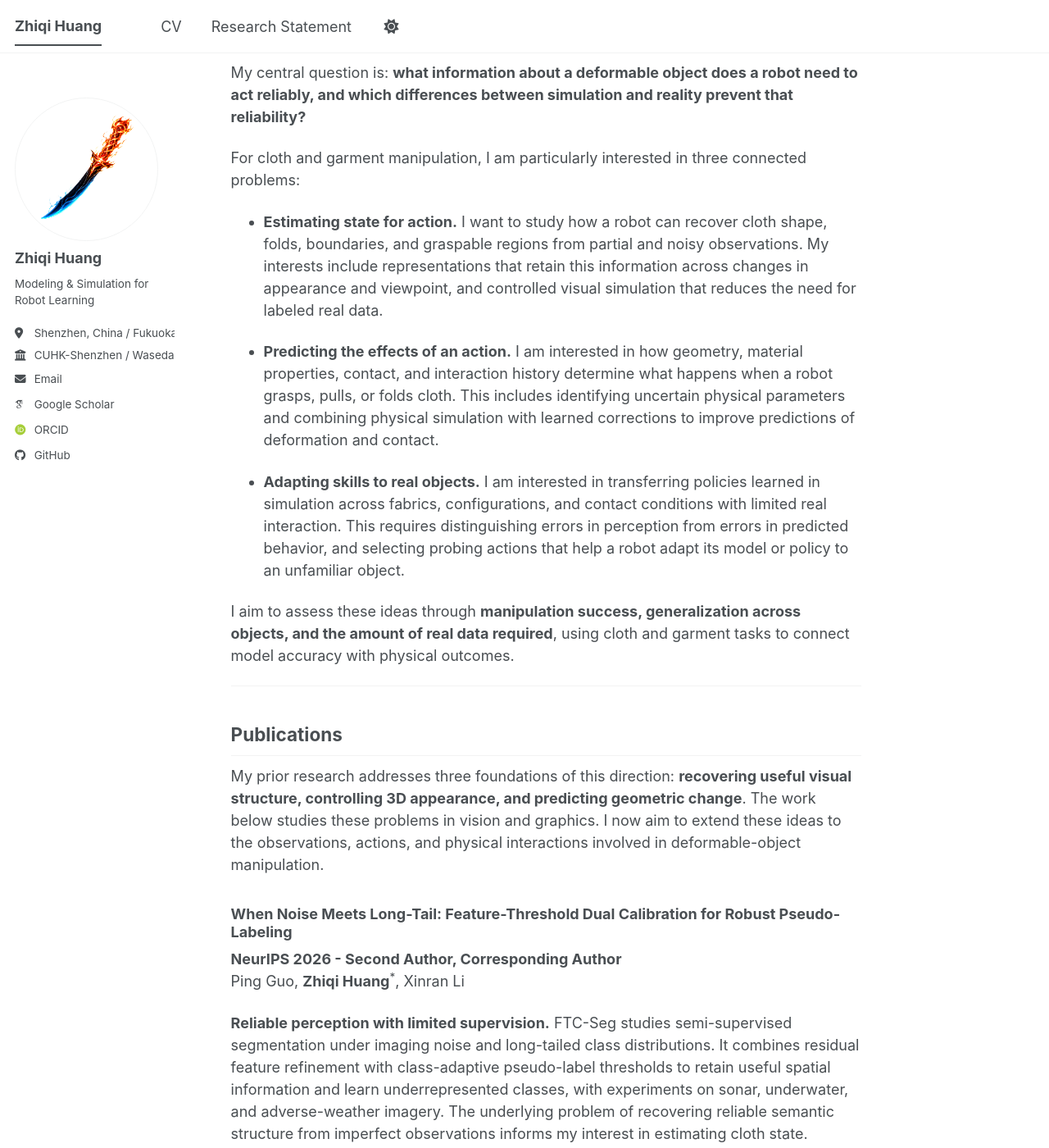
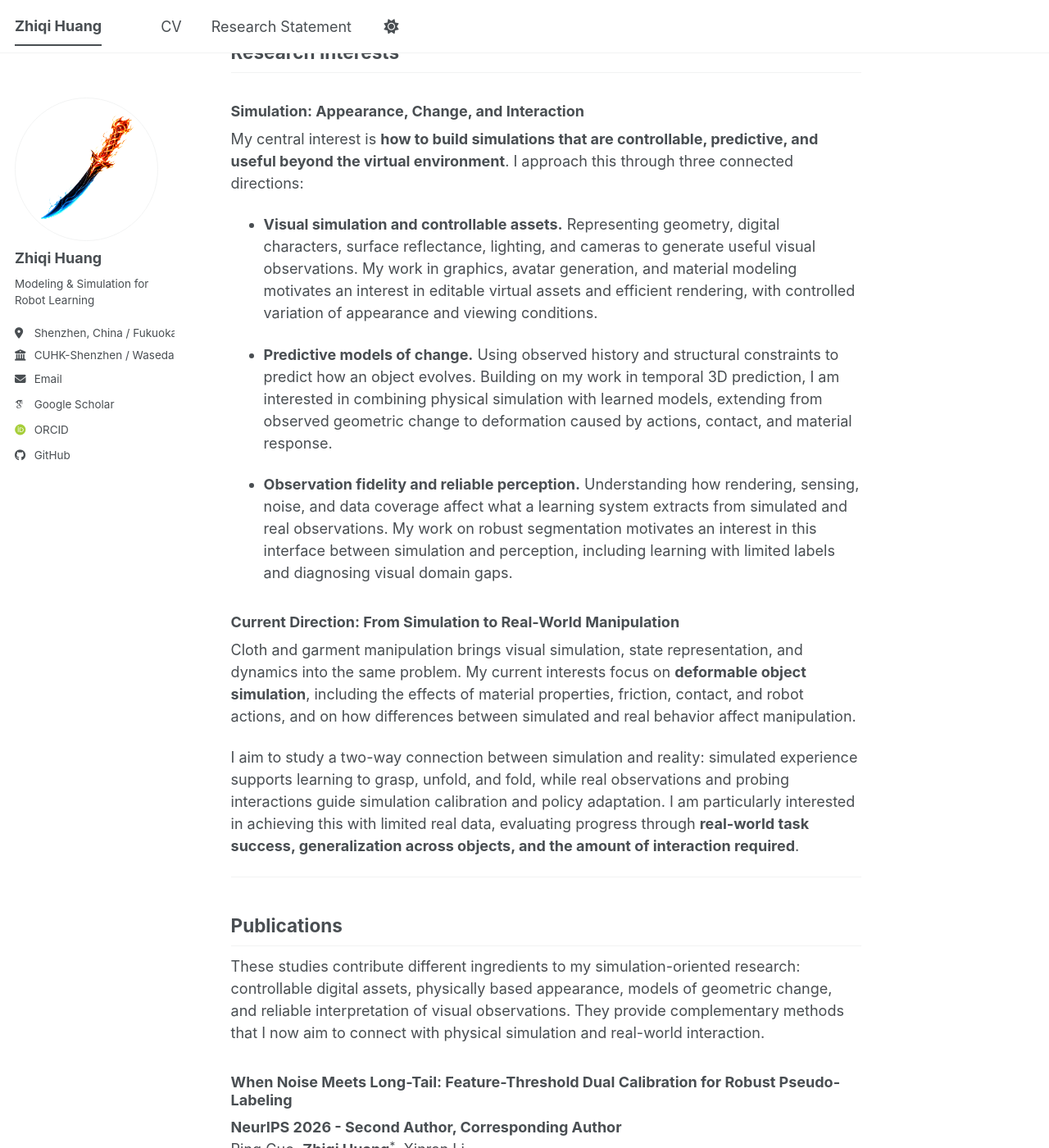
Before and after one commit to huang-zhiqi/huang-zhiqi.github.io, a Jekyll site: the page built from _pages/about.md, in a window 1280 px wide and 1400 px high, scrolled down 846 px. Shown: the whole window at 82% size. Built offline with Jekyll 4.4.1, drawn with Linux system fonts in a browser that asks for light colours; some web fonts are replaced; a script bundle is joined from its source files by our own code; library files that are not in the unit come from our copies; some of the changed text lies outside the part shown.

Commit message:
以仿真为主线

```diff
--- a/_pages/about.md
+++ b/_pages/about.md
@@ -1,18 +1,18 @@
 ---
 permalink: /
 title: "Zhiqi Huang"
-excerpt: "Research interests in robotic manipulation of deformable objects, with an emphasis on modeling, simulation, and sim-to-real transfer"
+excerpt: "Simulation of appearance and change, with current interests in deformable object manipulation and sim-to-real transfer"
 author_profile: true
 redirect_from:
   - /about/
   - /about.html
 ---
 
-My current research interests focus on **robotic manipulation of deformable objects**, particularly reliable grasping, unfolding, and folding of **cloth and garments**. I am interested in how **modeling and simulation** can support **sim-to-real transfer**, enabling robots to adapt these skills to real objects with limited additional interaction.
+I am a **Research Assistant at The Chinese University of Hong Kong, Shenzhen (CUHK-Shenzhen)** and an **M.Phil. student in Information Architecture at Waseda University**. My research interests center on **simulation**, from building controllable virtual representations to connecting simulated experience with the physical world.
 
-I am a **Research Assistant at The Chinese University of Hong Kong, Shenzhen (CUHK-Shenzhen)** and an **M.Phil. student in Information Architecture at Waseda University**.
+My background spans **graphics engines and efficient rendering, digital avatars, physically based materials, prediction of 3D change, and robust visual perception**. I view these as complementary components of simulation: what is represented, how it appears, how it changes, and how its observations are interpreted. My earlier work develops the visual, predictive, and computational foundations of this perspective.
 
-My path toward this goal began with **real-time rendering and material systems** at **4399 Games**, followed by research on controllable 3D representations, material generation, temporal modeling, and perception with limited supervision. These experiences shape my interest in connecting **what a robot observes with how an object responds to its actions**: representing cloth state, modeling deformation, and understanding which gaps between simulation and reality prevent successful manipulation.
+I am now interested in extending this work toward **deformable object simulation and sim-to-real transfer**, particularly for robotic manipulation of cloth and garments. My goal is to make simulation useful for real-world interaction: using virtual experience to support learning, and real observations and interactions to identify and correct simulation errors. This connects my background in virtual representations with the physical behavior and adaptation required on real robots.
 
 ## News
 
@@ -25,32 +25,34 @@ My path toward this goal began with **real-time rendering and material systems**
 
 ## Research Interests
 
-### Robotic Manipulation of Deformable Objects
+### Simulation: Appearance, Change, and Interaction
 
-My central question is: **what information about a deformable object does a robot need to act reliably, and which differences between simulation and reality prevent that reliability?**
+My central interest is **how to build simulations that are controllable, predictive, and useful beyond the virtual environment**. I approach this through three connected directions:
 
-For cloth and garment manipulation, I am particularly interested in three connected problems:
+* **Visual simulation and controllable assets.** Representing geometry, digital characters, surface reflectance, lighting, and cameras to generate useful visual observations. My work in graphics, avatar generation, and material modeling motivates an interest in editable virtual assets and efficient rendering, with controlled variation of appearance and viewing conditions.
 
-* **Estimating state for action.** I want to study how a robot can recover cloth shape, folds, boundaries, and graspable regions from partial and noisy observations. My interests include representations that retain this information across changes in appearance and viewpoint, and controlled visual simulation that reduces the need for labeled real data.
+* **Predictive models of change.** Using observed history and structural constraints to predict how an object evolves. Building on my work in temporal 3D prediction, I am interested in combining physical simulation with learned models, extending from observed geometric change to deformation caused by actions, contact, and material response.
 
-* **Predicting the effects of an action.** I am interested in how geometry, material properties, contact, and interaction history determine what happens when a robot grasps, pulls, or folds cloth. This includes identifying uncertain physical parameters and combining physical simulation with learned corrections to improve predictions of deformation and contact.
+* **Observation fidelity and reliable perception.** Understanding how rendering, sensing, noise, and data coverage affect what a learning system extracts from simulated and real observations. My work on robust segmentation motivates an interest in this interface between simulation and perception, including learning with limited labels and diagnosing visual domain gaps.
 
-* **Adapting skills to real objects.** I am interested in transferring policies learned in simulation across fabrics, configurations, and contact conditions with limited real interaction. This requires distinguishing errors in perception from errors in predicted behavior, and selecting probing actions that help a robot adapt its model or policy to an unfamiliar object.
+### Current Direction: From Simulation to Real-World Manipulation
 
-I aim to assess these ideas through **manipulation success, generalization across objects, and the amount of real data required**, using cloth and garment tasks to connect model accuracy with physical outcomes.
+Cloth and garment manipulation brings visual simulation, state representation, and dynamics into the same problem. My current interests focus on **deformable object simulation**, including the effects of material properties, friction, contact, and robot actions, and on how differences between simulated and real behavior affect manipulation.
+
+I aim to study a two-way connection between simulation and reality: simulated experience supports learning to grasp, unfold, and fold, while real observations and probing interactions guide simulation calibration and policy adaptation. I am particularly interested in achieving this with limited real data, evaluating progress through **real-world task success, generalization across objects, and the amount of interaction required**.
 
 ---
 
 ## Publications
 
-My prior research addresses three foundations of this direction: **recovering useful visual structure, controlling 3D appearance, and predicting geometric change**. The work below studies these problems in vision and graphics. I now aim to extend these ideas to the observations, actions, and physical interactions involved in deformable-object manipulation.
+These studies contribute different ingredients to my simulation-oriented research: controllable digital assets, physically based appearance, models of geometric change, and reliable interpretation of visual observations. They provide complementary methods that I now aim to connect with physical simulation and real-world interaction.
 
 ### When Noise Meets Long-Tail: Feature-Threshold Dual Calibration for Robust Pseudo-Labeling
 
 **NeurIPS 2026 - Second Author, Corresponding Author**<br>
 Ping Guo, **Zhiqi Huang**<sup>*</sup>, Xinran Li
 
-**Reliable perception with limited supervision.** FTC-Seg studies semi-supervised segmentation under imaging noise and long-tailed class distributions. It combines residual feature refinement with class-adaptive pseudo-label thresholds to retain useful spatial information and learn underrepresented classes, with experiments on sonar, underwater, and adverse-weather imagery. The underlying problem of recovering reliable semantic structure from imperfect observations informs my interest in estimating cloth state.
+**Reliable perception under imperfect observation conditions.** FTC-Seg studies semi-supervised image segmentation under imaging noise and long-tailed class distributions, combining residual feature refinement with class-adaptive pseudo-label thresholds. Evaluated on sonar, underwater, and adverse-weather imagery, it addresses reliable learning from limited and uneven supervision. This motivates my interest in how simulated observations can support perception that remains useful under real-world noise and visual variation.
 
 <a class="pub-link" href="https://arxiv.org/abs/2609.33668">arXiv</a>
 <a class="pub-link" href="https://github.com/pingggg516/FTC-Seg">Code</a>
@@ -60,7 +62,7 @@ Ping Guo, **Zhiqi Huang**<sup>*</sup>, Xinran Li
 **IEEE ICASSP 2026 - First Author, Corresponding Author**<br>
 **Zhiqi Huang**<sup>*</sup>, Dulongkai Cui, Jinglu Hu
 
-**Semantic constraints for 3D modeling.** SIE3D generates expressive 3D head avatars from a single image and descriptive text, balancing control over expression and appearance with identity preservation. It studies how semantic conditioning and an expression-aware loss can guide 3D generation. This motivates my interest in models that preserve task-relevant object features while representing changes in state, a question I want to pursue in deformable-object manipulation.
+**Digital avatars for visual simulation.** SIE3D generates expressive 3D head avatars from a single image and descriptive text. Semantic conditioning and an expression-aware loss balance control over expression and appearance with identity preservation. The resulting digital representations model human appearance and can be rendered from different viewpoints, contributing to the controllable character and asset side of visual simulation.
 
 <a class="pub-link" href="https://huang-zhiqi.github.io/SIE3D/">Project Page</a>
 <a class="pub-link" href="https://doi.org/10.1109/ICASSP55912.2026.11462135">IEEE Xplore</a>
@@ -73,13 +75,13 @@ Ping Guo, **Zhiqi Huang**<sup>*</sup>, Xinran Li
 
 **First Author - Manuscript Under Review**
 
-Research on text-guided generation of relightable 3D materials. This work motivates my interest in varying material appearance and lighting while keeping cloth geometry fixed, to study which visual differences affect a robot's estimate of object state.
+**Surface reflectance for visual simulation.** Research on translating detailed material descriptions into controllable, relightable 3D appearance. This addresses the optical side of simulation: representing how surface properties respond to light so that the same asset can be rendered under different viewing and illumination conditions.
 
 ### Temporal Modeling of 3D Medical Images
 
 **First Author - Manuscript Under Review**
 
-Research on forecasting structural and appearance changes from longitudinal 3D medical images. The use of observation history to predict geometric change motivates my interest in models that also account for robot actions and contact when predicting cloth deformation.
+**Data-driven models of 3D evolution.** Research on forecasting structural and appearance changes from longitudinal 3D medical images, using observation history and structural consistency to guide prediction. It motivates my interest in predictive simulation: learning models of how a state evolves over time and, in future work, how such models can complement physical simulators.
 
 ---
 
@@ -89,22 +91,22 @@ Research on forecasting structural and appearance changes from longitudinal 3D m
 
 **Research Assistant** - *Jul. 2026 - Present*
 
-Research interests focus on **robotic manipulation of cloth and garments**, with an emphasis on modeling deformation and contact, diagnosing simulation errors, and adapting manipulation skills with limited real-world data.
+Research interests in **deformable object simulation and sim-to-real transfer** for cloth and garment manipulation, with an emphasis on using real observations and interactions to calibrate simulation and support adaptation on physical robots.
 
 ### Waseda University
 
 **Research Assistant** - *2024 - 2025*
 
-Researched **controllable 3D representations and relightable material generation**, using visual and semantic cues to model structure and appearance. This work shapes my interest in distinguishing cloth geometry from appearance when building representations for robot perception and visual simulation.
+Researched **controllable digital avatars and physically based material appearance**, using visual and semantic cues to guide 3D generation. This work develops the asset and appearance components of visual simulation: how to represent a subject, vary its attributes, and render its surface under different conditions.
 
 ### 4399 Games
 
 **Graphics Engineer / Senior Graphics Engineer** - *2021 - 2024*
 
-My experience in **real-time graphics and material systems** supports my interest in visual simulation for cloth manipulation: controlling appearance and lighting to study their effects on a robot's perception of shape, folds, and graspable regions.
+Built **graphics-engine rendering and material systems** for interactive 3D environments. This experience covers the visual and systems foundations of simulation: turning geometric assets and surface properties into images while making the underlying pipelines efficient, reusable, and deployable across platforms.
 
-* **Material appearance and rendering:** Developed shaders, physically based materials, and the rendering pipeline for *Era of Conquest*, gaining practical experience in generating images from 3D scenes.
-* **Efficient visual environments:** Built reusable asset and rendering pipelines across mobile, PC, and web platforms, with an emphasis on real-time execution and mobile performance.
+* **Graphics and appearance:** Developed shaders, physically based materials, and the rendering pipeline for *Era of Conquest*.
+* **Efficient virtual environments:** Built reusable asset and rendering pipelines across mobile, PC, and web platforms, with an emphasis on real-time execution and mobile performance.
 * **Engineering leadership:** Promoted to Senior Graphics Engineer in 2023; led a rendering team of 3-5 engineers and coordinated the rendering roadmap across mobile and PC.
 
 ---
```
